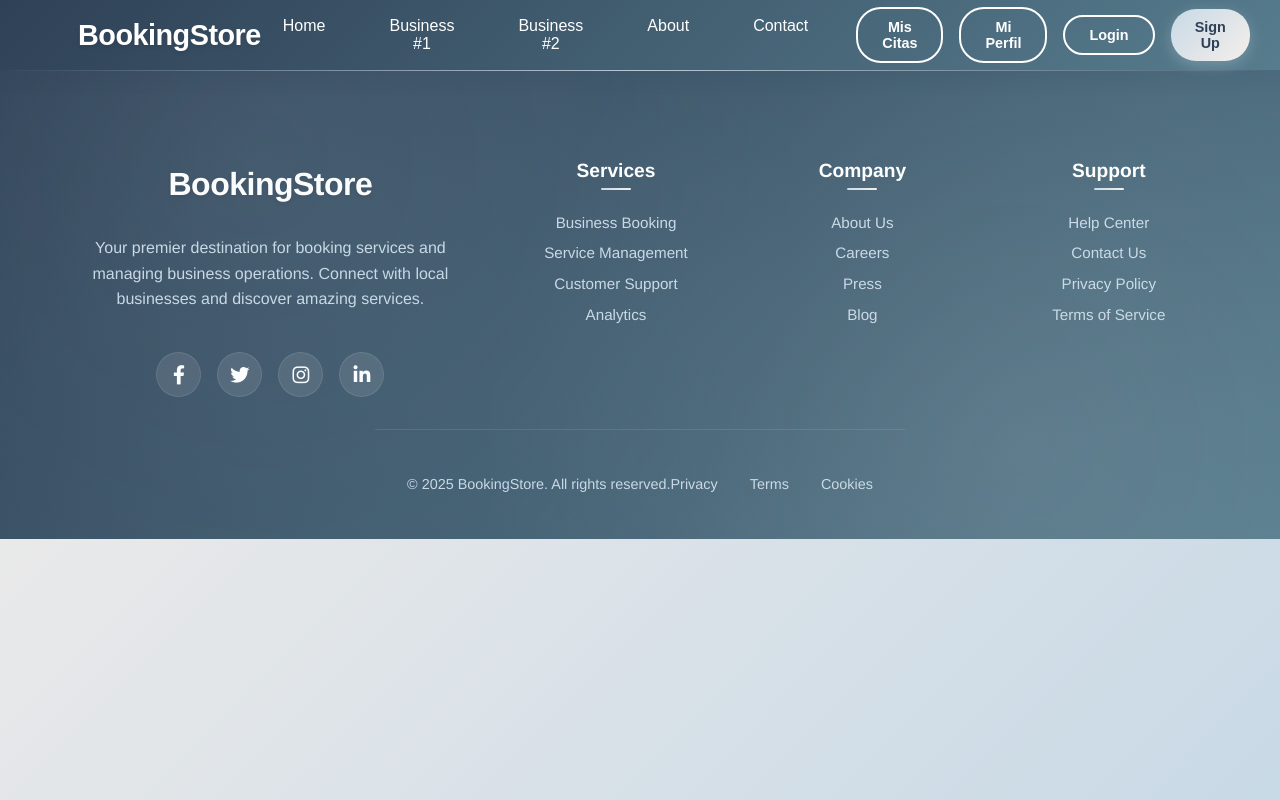
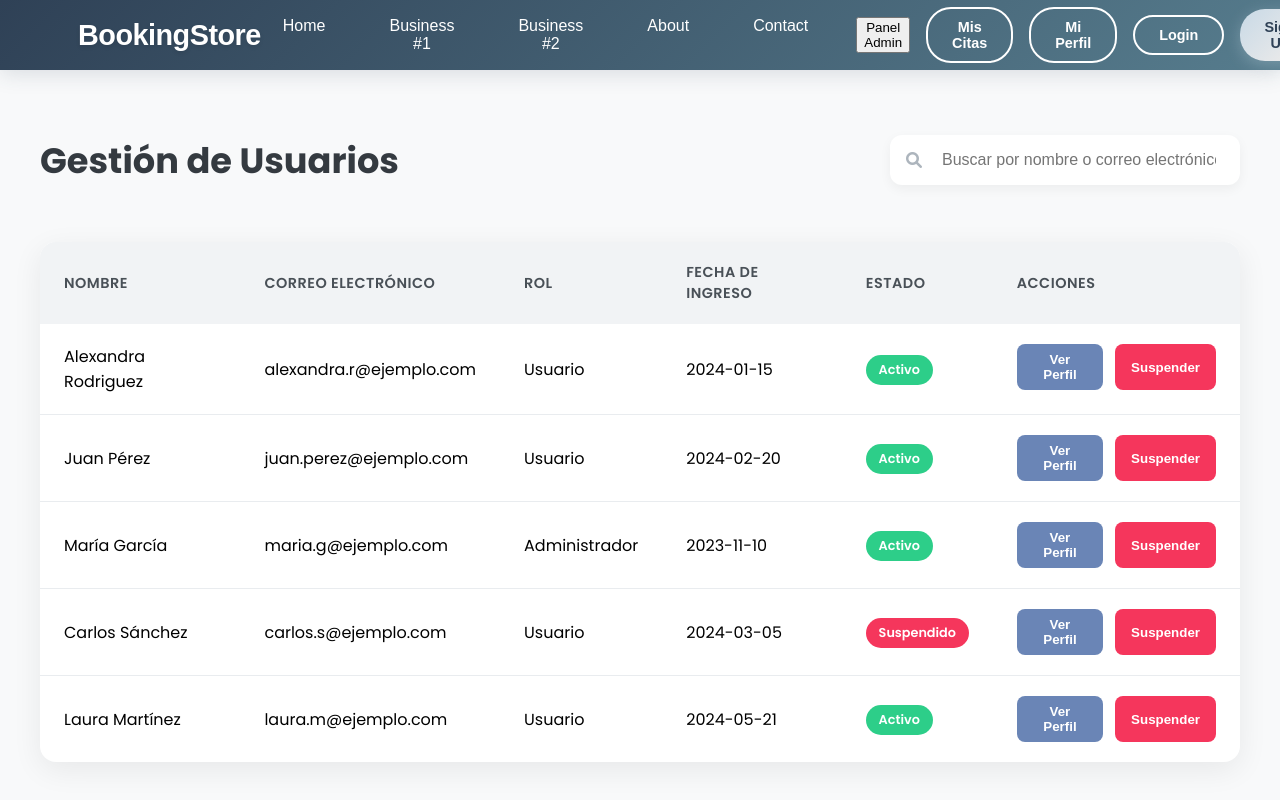
Before and after one commit to ParikTV/x, a React (Create React App) app: page /admin/users in a window 1280 px wide. Shown: the top 800 px of the page. Built offline with nearby package versions, Linux system fonts and the light colour scheme.

Commit message:
Un admin busca a un usuario en un panel

```diff
--- a/src/App.tsx
+++ b/src/App.tsx
@@ -13,7 +13,8 @@ import NegocioEspecifico from "./components/pages/company/Negocio_Especifico";
 import Login from "./components/pages/forms/login/Login";
 import Register from "./components/pages/forms/registers/registerenterprise";
 import MyProfile from "./components/pages/user/MyProfile";
-import MyAppointments from "./components/pages/user/MyAppointments"; // Importar nuevo componente
+import MyAppointments from "./components/pages/user/MyAppointments";
+import AdminUserManagement from "./components/pages/admin/AdminUserManagement"; // Importar nuevo componente
 
 import ClinicImg from "./assets/images/Clinics.png";
 import RestaurantImg from "./assets/images/Restaurant.png";
@@ -64,6 +65,7 @@ function HomePage() {
             <img
               src={categoria.imagen}
               className="categoria-imagen"
+              alt=""
             />
           </div>
         ))}
@@ -91,7 +93,8 @@ function App() {
           <Route path="/forms/registers" element={<Register />} />
           <Route path="/forms/registersusers" element={<RegisterUser />} />
           <Route path="/profile" element={<MyProfile />} />
-          <Route path="/mis-citas" element={<MyAppointments />} /> {/* RUTA AÑADIDA */}
+          <Route path="/mis-citas" element={<MyAppointments />} />
+          <Route path="/admin/users" element={<AdminUserManagement />} /> {/* RUTA AÑADIDA */}
         </Routes>
         <Footer />
       </div>
--- a/src/components/layout/Navbar.tsx
+++ b/src/components/layout/Navbar.tsx
@@ -25,6 +25,9 @@ const Navbar: React.FC = () => {
     window.addEventListener("scroll", handleScroll);
     return () => window.removeEventListener("scroll", handleScroll);
   }, []);
+
+  // Simulación: Comprobar si el usuario es admin
+  const isAdmin = true; // En una app real, esto vendría del estado de autenticación
 
   return (
     <nav className={`navbar ${isScrolled ? "scrolled" : ""}`}>
@@ -88,7 +91,15 @@ const Navbar: React.FC = () => {
           </ul>
 
           <div className="navbar-actions">
-            {/* BOTÓN AÑADIDO */}
+            {/* Botón condicional para Admin */}
+            {isAdmin && (
+              <button
+                className="btn-admin" // Estilo opcional para diferenciarlo
+                onClick={() => handleNavigation("/admin/users")}
+              >
+                Panel Admin
+              </button>
+            )}
             <button
               className="btn-login"
               onClick={() => handleNavigation("/mis-citas")}
--- /dev/null
+++ b/src/components/pages/admin/AdminUserManagement.tsx
@@ -0,0 +1,102 @@
+import React, { useState, useMemo } from 'react';
+import Swal from 'sweetalert2';
+import '../../../styles/AdminUserManagement.css';
+
+// Datos de ejemplo de usuarios
+const allUsers = [
+  { id: 1, name: 'Alexandra Rodriguez', email: 'alexandra.r@ejemplo.com', role: 'Usuario', status: 'Activo', joined: '2024-01-15' },
+  { id: 2, name: 'Juan Pérez', email: 'juan.perez@ejemplo.com', role: 'Usuario', status: 'Activo', joined: '2024-02-20' },
+  { id: 3, name: 'María García', email: 'maria.g@ejemplo.com', role: 'Administrador', status: 'Activo', joined: '2023-11-10' },
+  { id: 4, name: 'Carlos Sánchez', email: 'carlos.s@ejemplo.com', role: 'Usuario', status: 'Suspendido', joined: '2024-03-05' },
+  { id: 5, name: 'Laura Martínez', email: 'laura.m@ejemplo.com', role: 'Usuario', status: 'Activo', joined: '2024-05-21' },
+];
+
+const AdminUserManagement = () => {
+  const [searchTerm, setSearchTerm] = useState('');
+
+  // Filtra los usuarios según el término de búsqueda (nombre o email)
+  const filteredUsers = useMemo(() =>
+    allUsers.filter(user =>
+      user.name.toLowerCase().includes(searchTerm.toLowerCase()) ||
+      user.email.toLowerCase().includes(searchTerm.toLowerCase())
+    ), [searchTerm]
+  );
+
+  const handleSuspendUser = (userName: string) => {
+      Swal.fire({
+          title: `¿Suspender a ${userName}?`,
+          text: "El usuario no podrá acceder a su cuenta.",
+          icon: 'warning',
+          showCancelButton: true,
+          confirmButtonColor: '#d33',
+          cancelButtonColor: '#3085d6',
+          confirmButtonText: 'Sí, suspender',
+          cancelButtonText: 'Cancelar'
+      }).then((result) => {
+          if (result.isConfirmed) {
+              // Lógica para suspender al usuario en el backend
+              Swal.fire('¡Suspendido!', `${userName} ha sido suspendido.`, 'success');
+          }
+      })
+  }
+
+  return (
+    <div className="admin-panel-container">
+      <div className="admin-panel-header">
+        <h1>Gestión de Usuarios</h1>
+        <div className="search-container">
+          <i className="fas fa-search"></i>
+          <input
+            type="text"
+            placeholder="Buscar por nombre o correo electrónico..."
+            className="search-input"
+            value={searchTerm}
+            onChange={(e) => setSearchTerm(e.target.value)}
+          />
+        </div>
+      </div>
+
+      <div className="user-table-container">
+        <table className="user-table">
+          <thead>
+            <tr>
+              <th>Nombre</th>
+              <th>Correo Electrónico</th>
+              <th>Rol</th>
+              <th>Fecha de Ingreso</th>
+              <th>Estado</th>
+              <th>Acciones</th>
+            </tr>
+          </thead>
+          <tbody>
+            {filteredUsers.length > 0 ? (
+              filteredUsers.map(user => (
+                <tr key={user.id}>
+                  <td>{user.name}</td>
+                  <td>{user.email}</td>
+                  <td>{user.role}</td>
+                  <td>{user.joined}</td>
+                  <td>
+                    <span className={`status-badge status-${user.status.toLowerCase()}`}>
+                      {user.status}
+                    </span>
+                  </td>
+                  <td className="actions-cell">
+                    <button className="action-btn btn-view">Ver Perfil</button>
+                    <button onClick={() => handleSuspendUser(user.name)} className="action-btn btn-suspend">Suspender</button>
+                  </td>
+                </tr>
+              ))
+            ) : (
+              <tr>
+                <td colSpan={6} className="no-results">No se encontraron usuarios.</td>
+              </tr>
+            )}
+          </tbody>
+        </table>
+      </div>
+    </div>
+  );
+};
+
+export default AdminUserManagement;
--- /dev/null
+++ b/src/styles/AdminUserManagement.css
@@ -0,0 +1,139 @@
+.admin-panel-container {
+  padding: 2.5rem;
+  background-color: #f8f9fa;
+  min-height: 100vh;
+  font-family: 'Poppins', sans-serif;
+}
+
+.admin-panel-header {
+  display: flex;
+  justify-content: space-between;
+  align-items: center;
+  margin-bottom: 2rem;
+  flex-wrap: wrap;
+  gap: 1rem;
+}
+
+.admin-panel-header h1 {
+  font-size: 2.2rem;
+  font-weight: 700;
+  color: #343a40;
+}
+
+.search-container {
+  display: flex;
+  align-items: center;
+  background-color: #fff;
+  border-radius: 12px;
+  padding: 0.5rem 1rem;
+  box-shadow: 0 4px 12px rgba(0, 0, 0, 0.05);
+  min-width: 350px;
+}
+
+.search-container i {
+  color: #adb5bd;
+  margin-right: 0.75rem;
+}
+
+.search-input {
+  border: none;
+  outline: none;
+  width: 100%;
+  padding: 0.5rem;
+  font-size: 1rem;
+  background-color: transparent;
+}
+
+.user-table-container {
+  background-color: #fff;
+  border-radius: 16px;
+  box-shadow: 0 8px 30px rgba(0, 0, 0, 0.07);
+  overflow-x: auto; /* Para responsividad en tablas */
+}
+
+.user-table {
+  width: 100%;
+  border-collapse: collapse;
+}
+
+.user-table th, .user-table td {
+  padding: 1.25rem 1.5rem;
+  text-align: left;
+  vertical-align: middle;
+}
+
+.user-table thead {
+  background-color: #f1f3f5;
+}
+
+.user-table th {
+  font-size: 0.9rem;
+  font-weight: 600;
+  color: #495057;
+  text-transform: uppercase;
+  letter-spacing: 0.5px;
+}
+
+.user-table tbody tr {
+  border-bottom: 1px solid #e9ecef;
+}
+
+.user-table tbody tr:last-child {
+  border-bottom: none;
+}
+
+.user-table tbody tr:hover {
+  background-color: #f8f9fa;
+}
+
+.status-badge {
+  padding: 0.4rem 0.8rem;
+  border-radius: 20px;
+  font-weight: 600;
+  font-size: 0.8rem;
+  color: #fff;
+}
+
+.status-activo {
+  background-color: #2dce89;
+}
+
+.status-suspendido {
+  background-color: #f5365c;
+}
+
+.actions-cell {
+  display: flex;
+  gap: 0.75rem;
+}
+
+.action-btn {
+  padding: 0.5rem 1rem;
+  border: none;
+  border-radius: 8px;
+  cursor: pointer;
+  font-weight: 600;
+  transition: all 0.2s ease;
+  color: white;
+}
+
+.btn-view {
+  background-color: #6a85b6;
+}
+.btn-view:hover {
+  background-color: #5a7097;
+}
+
+.btn-suspend {
+  background-color: #f5365c;
+}
+.btn-suspend:hover {
+  background-color: #d42c4b;
+}
+
+.no-results {
+  text-align: center;
+  padding: 3rem;
+  font-style: italic;
+  color: #6c757d;
+}
```
